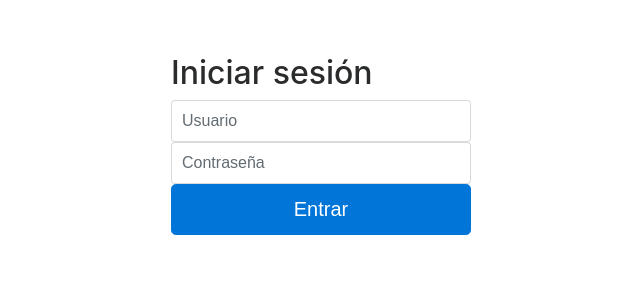
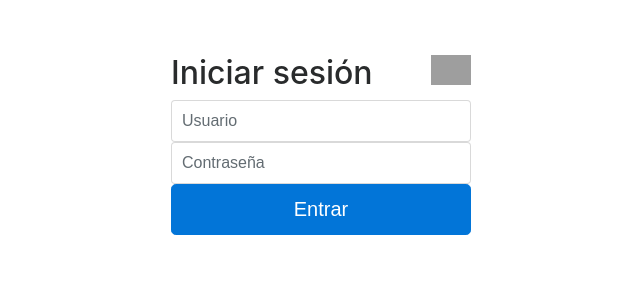
Before and after one commit to Proyecto2DNO/Proyecto2DNO, a PHP site: page /Sesiones/index.php in a window 1280 px wide. Shown: the top 300 px of the page, without its empty margins (319-959 px from the left). Run offline with PHP 8.4, Linux system fonts and the light colour scheme; grey boxes are pictures that could not be loaded.

Commit message:
Actualizado

```diff
--- a/Sesiones/errors.php
+++ b/Sesiones/errors.php
@@ -1,7 +1,7 @@
 <?php  if (count($errors) > 0) : ?>
 	<div class="error1">
 		<?php foreach ($errors as $error) : ?>
-			<p><?php echo $error ?></p>
+			<img src="img/error.png"> <p><?php echo $error ?></p>
 		<?php endforeach ?>
 	</div>
 <?php  endif ?>
--- a/Sesiones/estilo.css
+++ b/Sesiones/estilo.css
@@ -35,12 +35,22 @@ body {
   border-top-right-radius: 0;
 }
 .error1 {
-  width: 92%;
+  width: auto;
   margin: 0px auto;
-  padding: 10px;
-  border: 1px solid #a94442;
+  padding: 5px;
   color: #a94442;
-  background: #f2dede;
   border-radius: 5px;
   text-align: left;
 }
+img {
+width: auto;
+height: 30px;
+float: right;
+}
+
+img.2 {
+width: auto;
+height: 500px;
+float: left;
+
+}
--- a/Sesiones/index.php
+++ b/Sesiones/index.php
@@ -13,15 +13,19 @@
 
 	<form class="form-signin" method="post" action="index.php">
 
-		<?php include('errors.php'); ?>
-		<h2 class="form-signin-heading">Iniciar sesión</h2>
+
+
+		<h2 class="form-signin-heading">Iniciar sesión <img  class="2"src="img/login.png"></h2>
 			<label type="text" class="sr-only">Nombre de usuario</label>
 			<input type="text" name="usuario_nombre" class="form-control"  placeholder="Usuario" required="" >
 
 			<label type="text" class="sr-only">Contraseña</label>
 			<input type="password" name="usuario_pw" class="form-control" placeholder="Contraseña" required="">
+				<?php include('errors.php'); ?>
 
 			<button  class="btn btn-lg btn-primary btn-block"type="submit" class="btn" name="login_user">Entrar</button>
+
+
 		</div>
 		<p>
 
```
